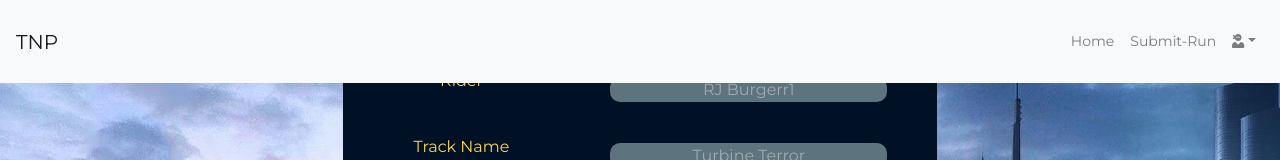
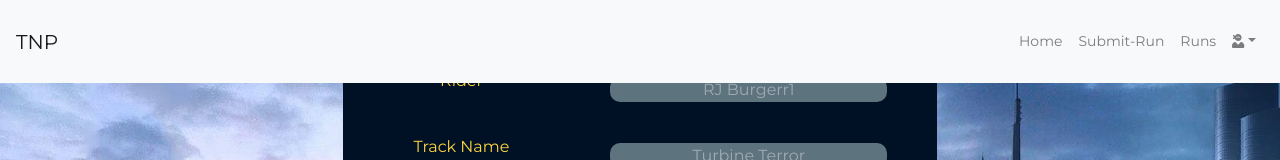
Before and after one commit to rjburgerr1/Trials-Ninja-Points, a React (Create React App) app in the folder Trials.com/react-frontend/: page /submit-run in a window 1280 px wide. Shown: the top 160 px of the page. Built offline with nearby package versions, Linux system fonts and the light colour scheme; no server answers; sample sign-in values are in the browser's storage.

Commit message:
Add runs header to navbar to link to runs lb

```diff
--- a/Trials.com/react-frontend/src/components/navbar.tsx
+++ b/Trials.com/react-frontend/src/components/navbar.tsx
@@ -16,6 +16,7 @@ export default function NavBar() {
         <Nav className="ml-auto">
           <Nav.Link href="/">Home</Nav.Link>
           <Nav.Link href="/submit-run">Submit-Run</Nav.Link>
+          <Nav.Link href="/runs">Runs</Nav.Link>
           <NavDropdown alignRight title={<Icon />} id="basic-nav-dropdown">
             <NavDropdown.Item href="profile/">View Profile</NavDropdown.Item>
             <NavDropdown.Item>
```
